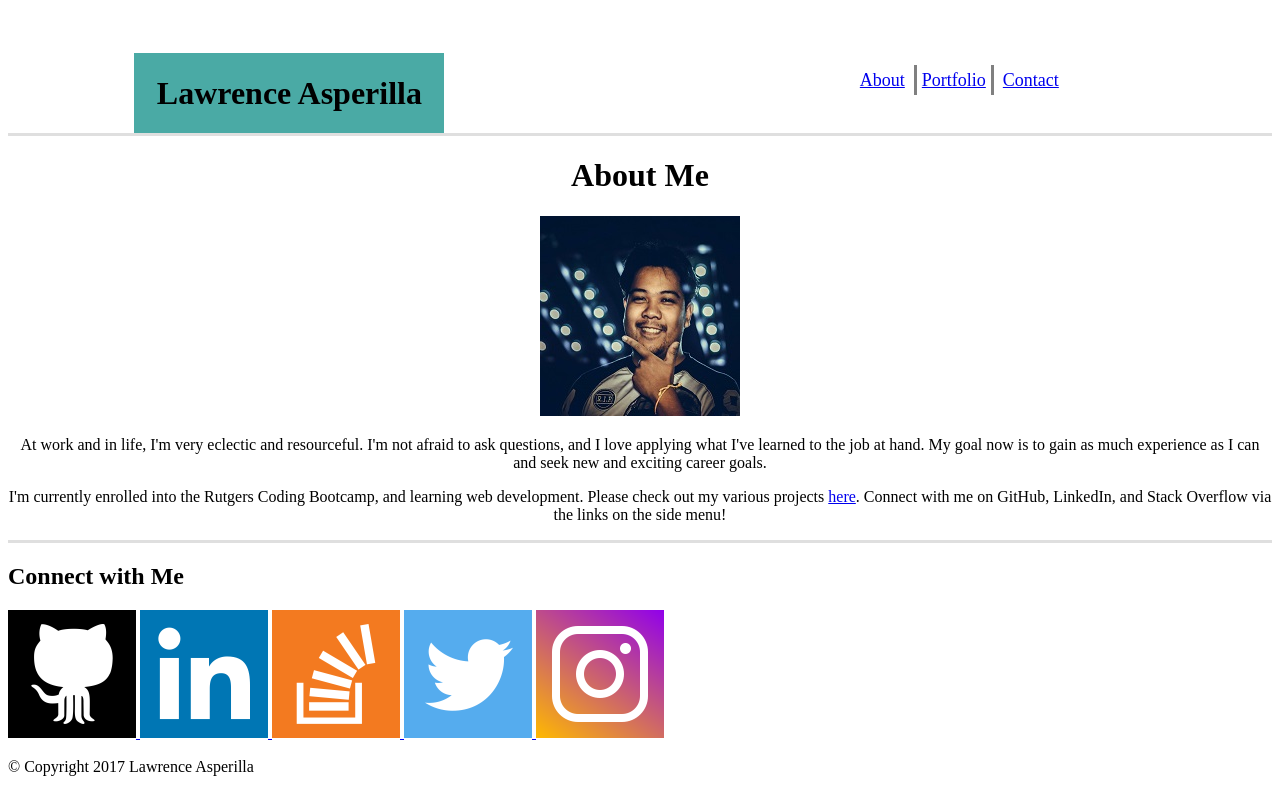
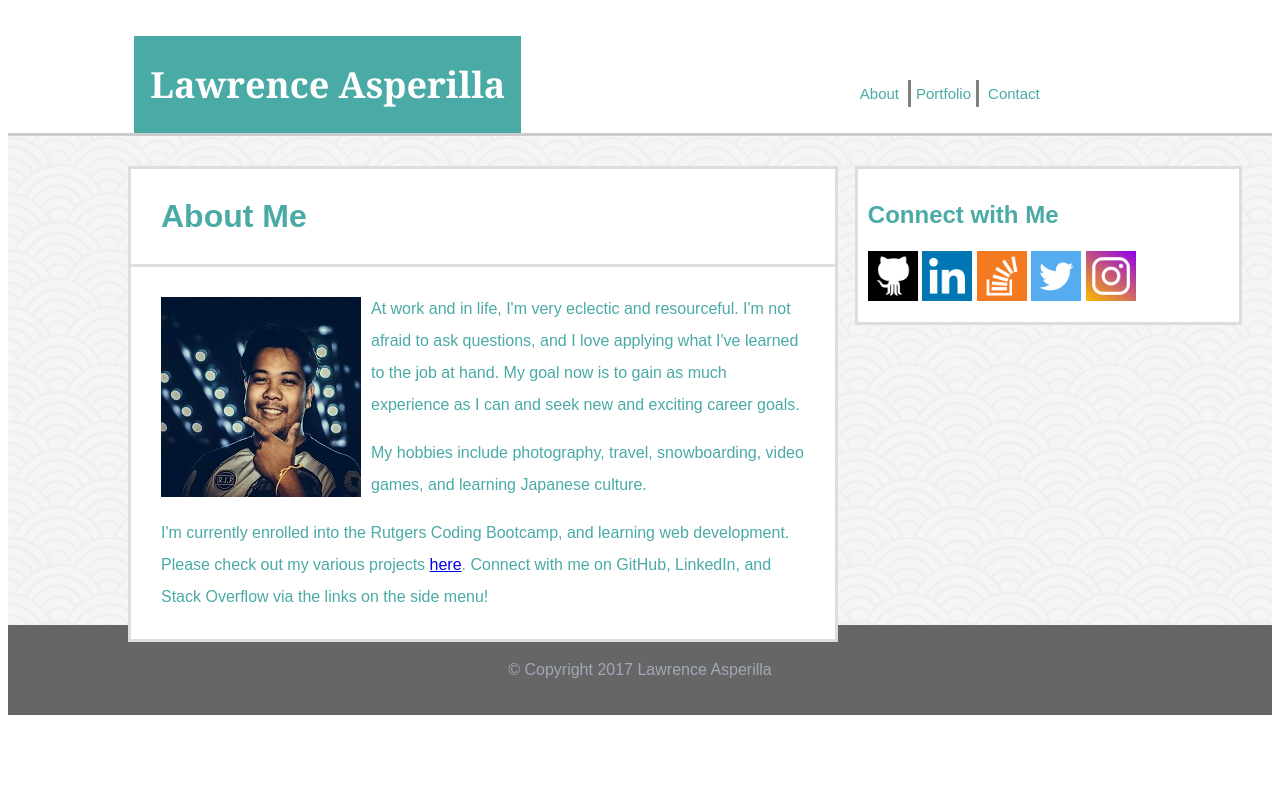
Before and after one commit to lasperilla/Basic-Portfolio, a plain HTML site: page index.html in a window 1280 px wide. Shown: the top 800 px of the page. Drawn offline with Linux system fonts and the light colour scheme.

Commit message:
fixed directories and links for style.css, wrote/tested css via index.html

```diff
--- a/assets/css/style.css
+++ b/assets/css/style.css
@@ -0,0 +1,128 @@
+.clearfix::after {
+    content: "";
+    clear: both;
+    display: table;
+}
+
+#header {
+    height: 125px;
+    position: relative;
+    background: #FFFFFF;
+    border-color: #cccccc;
+    border-bottom-style: solid;
+    /*  background: yellow;*/
+}
+
+#letterhead {
+    background: #4AAAA5;
+    color: #FFFFFF;
+    width: 375px;
+    padding: 0px 6px 0px 6px;
+    float: left;
+    position: absolute;
+    left: 10%;
+    bottom: 0px;
+    text-align: center;
+    font-family: 'Georgia', Times, Times New Roman, serif;
+    font-size: 18px;
+}
+
+#topmenu {
+    width: 500px;
+    padding: 5px;
+    float: left;
+    position: absolute;
+    left: 66.6%;
+    bottom: 20%;
+}
+
+.tmlink {
+    padding: 5px;
+    text-align: center;
+    font-size: 18px;
+    text-decoration: none;
+    font-family: 'Arial', 'Helvetica Neue', Helvetica, sans-serif;
+    color: #4aaaa5;
+    font-size: 15px;
+}
+
+
+/*not sure how to put | between about, portfolio, and contact links. using border on middle link for now*/
+
+.tmcenter {
+    border-left-style: solid;
+    border-right-style: solid;
+    border-left-color: gray;
+    border-right-color: gray;
+}
+
+#footer {
+    font-family: 'Arial', 'Helvetica Neue', Helvetica, sans-serif;
+    background-color: #666666;
+    color: #A1A8B5;
+    text-align: center;
+    padding: 20px;
+}
+
+#wrapper {
+    background-image: url("../../assets/images/background.png");
+    padding: 30px 30px 300px 30px;
+}
+
+
+#index {
+    /*text-align: center;*/
+    border-top-style: solid;
+    border-bottom-style: solid;
+    border-top-color: #DFDFDF;
+    border-bottom-color: #DFDFDF;
+    background-color: #ffffff;
+    border-color: #dddddd;
+    border-style: solid;
+    line-height: 200%;
+    font-family: 'Arial', 'Helvetica Neue', Helvetica, sans-serif;
+    color: #4aaaa5;
+    width: 55%;
+    float: left;
+    position: absolute;
+    left: 10%;
+  /*  margin: 10px;*/
+}
+
+#connect {
+    float: right;
+    width: 30%;
+    border-top-style: solid;
+    border-bottom-style: solid;
+    border-top-color: #DFDFDF;
+    border-bottom-color: #DFDFDF;
+    background-color: #ffffff;
+    border-color: #dddddd;
+    border-style: solid;
+    line-height: 200%;
+    font-family: 'Arial', 'Helvetica Neue', Helvetica, sans-serif;
+    color: #4aaaa5;
+    text-decoration: none;
+    padding: 10px;
+}
+
+#profilepic {
+    float: left;
+    margin: 0px 10px 10px 0px;
+    position: relative;
+    top: 20px;
+}
+
+#aboutme {
+padding: 10px 30px 10px 30px;
+}
+
+#bio {
+    border-top-style: solid;
+    border-top-color: #DFDFDF;
+padding: 10px 30px 10px 30px;
+}
+
+.tdn {
+       text-decoration: none;
+}
--- a/index.html
+++ b/index.html
@@ -4,7 +4,7 @@
 <head>
     <title>About Me</title>
     <meta charset="utf-8">
-    <link rel="stylesheet" type="text/css" href="style/style.css">
+    <link rel="stylesheet" type="text/css" href="assets/css/style.css">
 </head>
 
 <body>
@@ -20,37 +20,46 @@
             <a href="contact.html" class="tmlink">Contact</a>
         </div>
     </div>
+    <!-- Main body -->
+    <div id="wrapper" class="clearfix">
         <!--Main content-->
-    <div class="wrapper">
+        <div id="index">
+            <div id="aboutme">
                 <h1>About Me</h1>
+            </div>
+            <div id="bio">
+                <div id="profilepic">
                     <img src="assets/images/profile.jpg" alt="">
+                </div>
                 <p>At work and in life, I'm very eclectic and resourceful. I'm not afraid to ask questions, and I love applying what I've learned to the job at hand. My goal now is to gain as much experience as I can and seek new and exciting career goals.</p>
+                <p>My hobbies include photography, travel, snowboarding, video games, and learning Japanese culture.</p>
                 <p>I'm currently enrolled into the Rutgers Coding Bootcamp, and learning web development. Please check out my various projects <a href="portfolio.html">here</a>. Connect with me on GitHub, LinkedIn, and Stack Overflow via the links on the side menu!</p>
             </div>
+        </div>
         <!-- side menu -->
-    <div>
+        <div id="connect">
             <h2>Connect with Me</h2>
-        <a href="https://github.com/lasperilla" target="_blank">
-            <img src="assets/images/github.png" alt="GitHub">
+            <a class="tdn" href="https://github.com/lasperilla" target="_blank">
+                <img src="assets/images/github.png" alt="GitHub" height="50" width="50">
             </a>
-        <a href="https://www.linkedin.com/in/lawrenceasperilla" target="_blank">
-            <img src="assets/images/linkedin.png" alt="LinkedIn">
+            <a class="tdn" href="https://www.linkedin.com/in/lawrenceasperilla" target="_blank">
+                <img src="assets/images/linkedin.png" alt="LinkedIn" height="50" width="50">
             </a>
-        <a href="http://stackoverflow.com/users/7455004/lawrence-asperilla" target="_blank">
-            <img src="assets/images/stackoverflow.png" alt="Stack Overflow">
+            <a class="tdn" href="http://stackoverflow.com/users/7455004/lawrence-asperilla" target="_blank">
+                <img src="assets/images/stackoverflow.png" alt="Stack Overflow" height="50" width="50">
             </a>
-        <a href="https://twitter.com/lawrencecirilo" target="_blank">
-            <img src="assets/images/twitter.png" alt="Twitter">
+            <a class="tdn" href="https://twitter.com/lawrencecirilo" target="_blank">
+                <img src="assets/images/twitter.png" alt="Twitter" height="50" width="50">
             </a>
-        <a href="https://www.instagram.com/lawrencecirilo" target="_blank">
-            <img src="assets/images/instagram.png" alt="Instagram">
+            <a class="tdn" href="https://www.instagram.com/lawrencecirilo" target="_blank">
+                <img src="assets/images/instagram.png" alt="Instagram" height="50" width="50">
             </a>
         </div>
+    </div>
     <!-- Footer bar -->
-    <div>
+    <div id="footer">
         <p>© Copyright 2017 Lawrence Asperilla</p>
     </div>
-
 </body>
 
 </html>
--- a/style/style.css
+++ /dev/null
@@ -1,47 +0,0 @@
-.wrapper {
-	text-align: center;
-	border-top-style: solid;
-	border-bottom-style: solid;
-	border-top-color: #DFDFDF;
-	border-bottom-color: #DFDFDF;
-}
-
-#header {
-	height: 125px;
-	position: relative;
-	background: #FFFFFF;
-	/*	background: yellow;*/
-}
-
-#letterhead {
-	background: #4AAAA5;
-	width: 300px;
-	padding: 0px 5px 0px 5px;
-	float: left;
-	position: absolute;
-	left: 10%;
-	bottom: 0px;
-	text-align: center;
-}
-
-#topmenu{
-	width: 500px;
-	padding: 5px;
-	float: left;
-	position: absolute;
-	left: 66.6%;
-	bottom: 30%;
-}
-
-.tmlink {
-	padding: 5px;
-	text-align: center;
-	font-size: 18px;
-}
-
-.tmcenter {
-	border-left-style: solid;
-	border-right-style: solid;
-	border-left-color: gray;
-	border-right-color: gray;
-}
```
Also changed, not shown: contact.html (+10 -5 lines), portfolio.html (+2 -1 lines), assets/images/background.png (added). Lines whose indentation alone changed are shown as unchanged.
